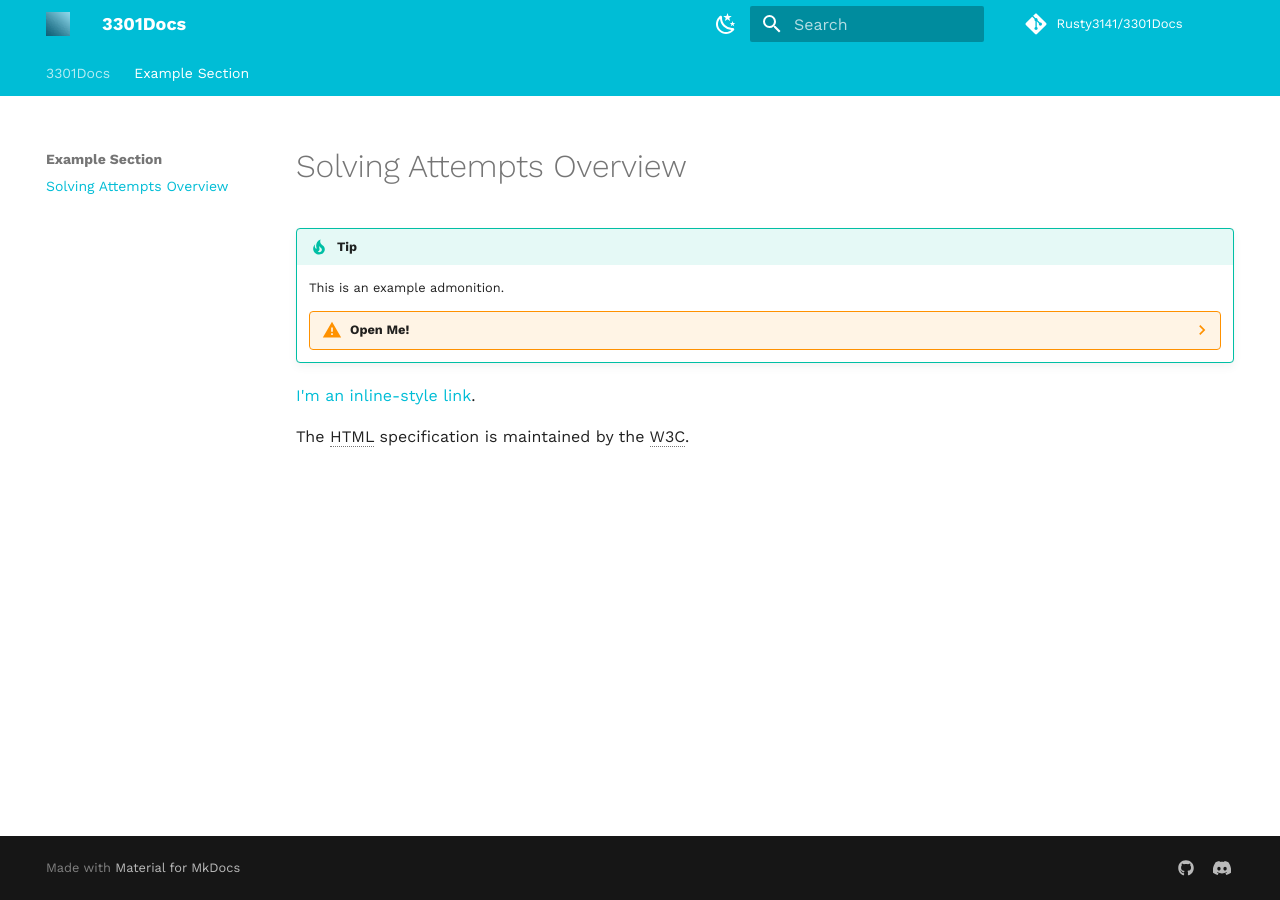
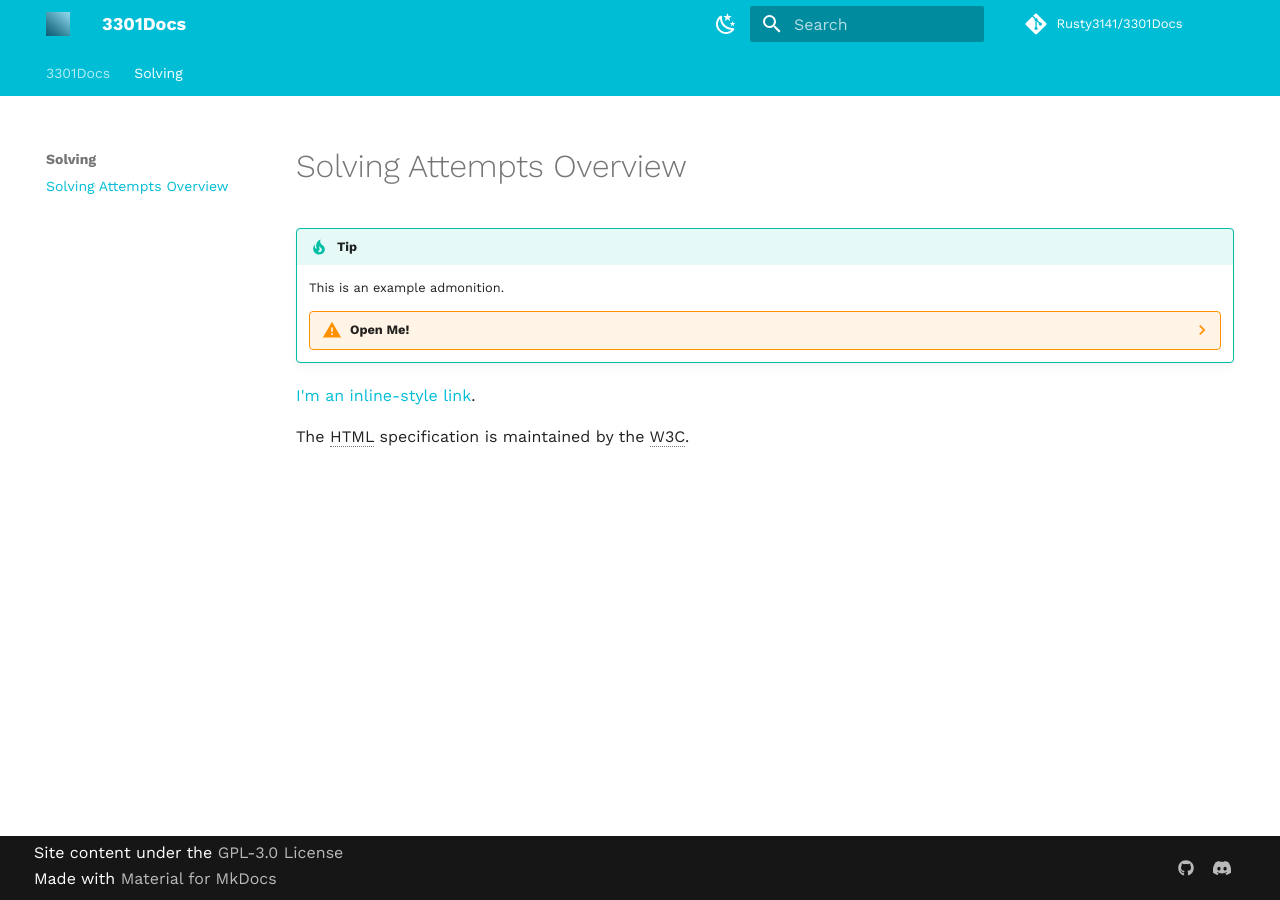
Before and after one commit to Rusty3141/3301Docs, an MkDocs documentation site: the page built from docs/solving/index.md, in a window 1280 px wide. Built offline with MkDocs 1.6.1 and Material for MkDocs 9.7.7, drawn with Linux system fonts in a browser that asks for light colours; comment, search, counter and statistics services are not loaded.

Commit message:
Add author view and license

```diff
--- /dev/null
+++ b/docs/overrides/main.html
@@ -0,0 +1,13 @@
+{% extends "base.html" %}
+
+{% block content %}
+{{ super() }}
+
+{% if git_page_authors %}
+<div class="md-source-date">
+    <small>
+        Authors: {{ git_page_authors | default('enable mkdocs-git-authors-plugin') }}
+    </small>
+</div>
+{% endif %}
+{% endblock %}
--- /dev/null
+++ b/docs/overrides/partials/footer.html
@@ -0,0 +1,21 @@
+{% import "partials/language.html" as lang with context %}
+<footer class="md-footer">
+    <div class="md-footer-meta md-typeset">
+        <div class="md-footer-meta__inner md-grid">
+            <div class="md-footer-copyright">
+                {% if config.copyright %}
+                <div>
+                    {{ config.copyright }}
+                </div>
+                {% endif %}
+
+                Made with
+                <a href="https://squidfunk.github.io/mkdocs-material/" target="_blank" rel="noopener">
+                    Material for MkDocs
+                </a>
+                {{ extracopyright }}
+            </div>
+            {% include "partials/social.html" %}
+        </div>
+    </div>
+</footer>
--- a/mkdocs.yml
+++ b/mkdocs.yml
@@ -10,6 +10,7 @@
     - search.highlight
     - toc.integrate
   name: material
+  custom_dir: docs/overrides
   logo: assets/images/AnonIcon.png
   favicon: assets/images/AnonIcon.ico
   font:
@@ -38,6 +39,7 @@
     - icon: fontawesome/brands/discord
       link: "https://discordapp.com/invite/83qGbPA"
       name: CicadaSolvers on Discord
+copyright: Site content under the <a href="https://github.com/Rusty3141/3301Docs/blob/main/LICENSE" target="_blank" rel="noopener">GPL-3.0 License</a>
 extra_css:
   - stylesheets/extra.css
 extra_javascript:
```
Also changed, not shown: docs/solving/index.md (renamed from docs/Example Section/index.md).
